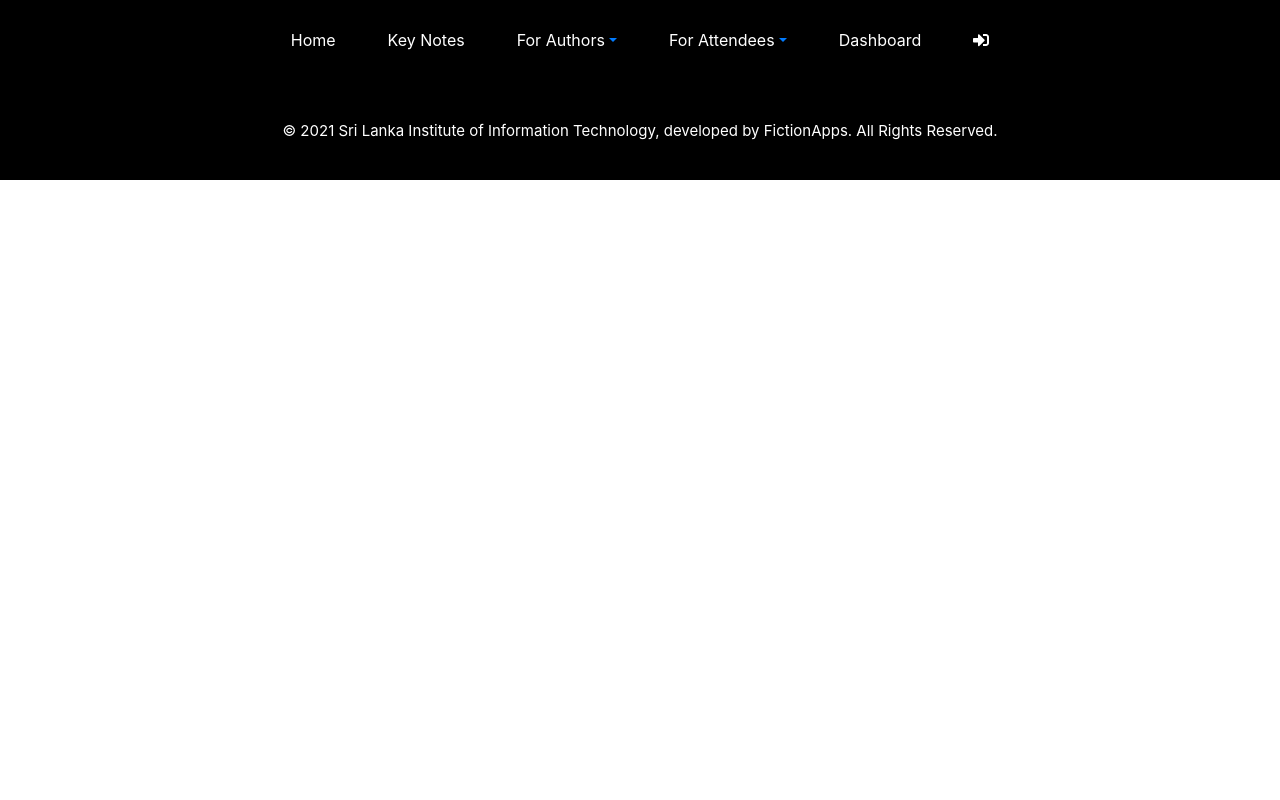
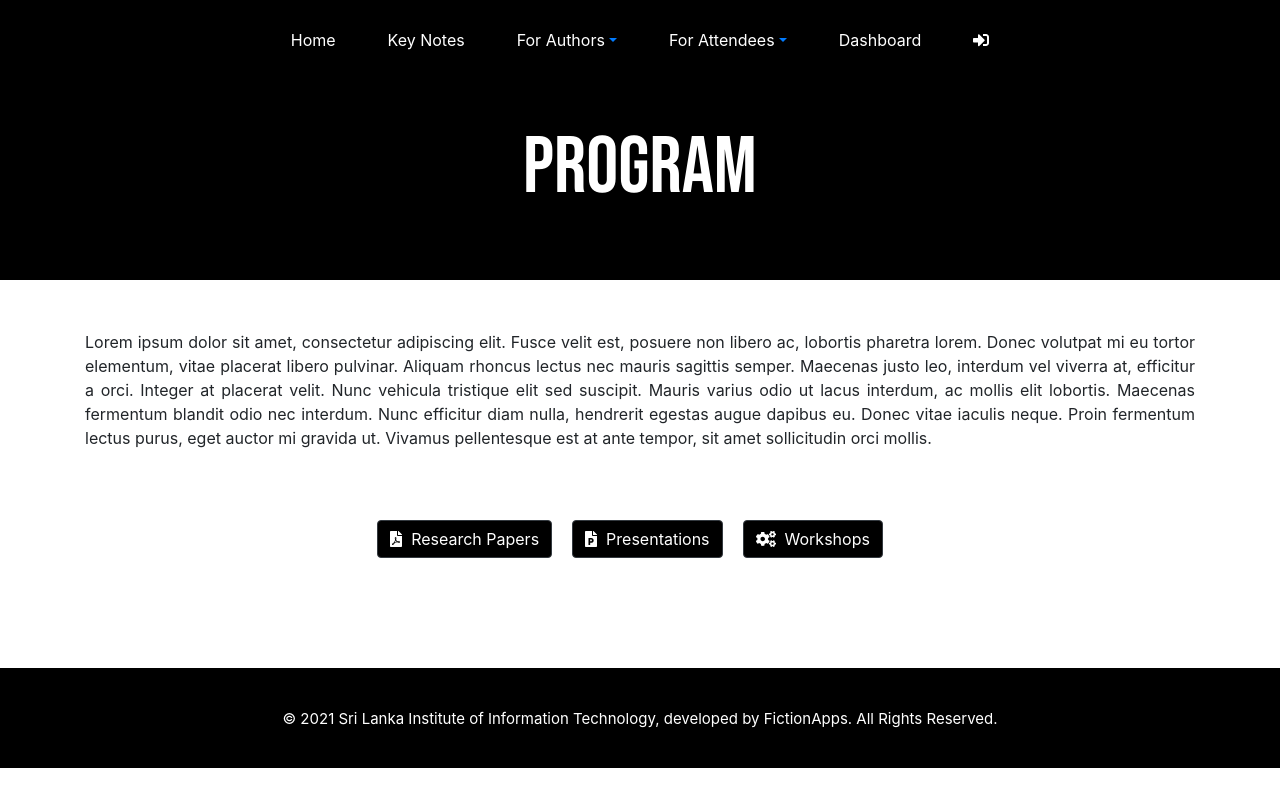
Before and after one commit to shamoda/ICAF-fe, a React (Vite) app: page /program in a window 1280 px wide. Built offline with nearby package versions, Linux system fonts and the light colour scheme.

Commit message:
program page added

```diff
--- a/src/component/FrontEnd.js
+++ b/src/component/FrontEnd.js
@@ -7,6 +7,7 @@ import ImportantDates from './ImportantDates/ImportantDates';
 import KeyNotes from './KeyNotes/KeyNotes';
 import Papers from './Papers/Papers';
 import Presentations from './Presentations/Presentations';
+import Program from './Program/Program';
 import Downloads from './TemplatesDownloads/Downloads';
 import Workshops from './Workshops/Workshops';
 
@@ -25,6 +26,7 @@ class FrontEnd extends Component {
                             <Route path="/workshops" component={Workshops}/>
                             <Route path="/importantdates" component={ImportantDates}/>
                             <Route path="/downloads" component={Downloads}/>
+                            <Route path="/program" component={Program}/>
                         </Switch>
                     <Footer/>
                 </Router>
--- /dev/null
+++ b/src/component/Program/Program.css
@@ -0,0 +1,30 @@
+.program-title {
+    font-family: 'Bebas Neue', cursive;
+    color: white;
+    font-size: 80px;
+    height: 200px;
+    background: black;
+    text-align: center;
+    padding: 28px 0px;
+}
+
+.program-container {
+    margin-top: 50px;
+}
+
+.program-description {
+    text-align: justify;
+}
+
+.program-topics {
+    margin-top: 50px;
+    text-align: center;
+    margin-bottom: 100px;
+}
+
+.program-button {
+    background-color: black !important;
+    margin-top: 20px;
+    margin-right: 20px;
+    margin-bottom:10px;
+}
--- /dev/null
+++ b/src/component/Program/Program.js
@@ -0,0 +1,41 @@
+import React, { Component } from 'react';
+import { Container, Button } from 'react-bootstrap';
+import { FontAwesomeIcon } from '@fortawesome/react-fontawesome'
+import { faCogs, faFileDownload, faFilePdf, faFilePowerpoint, faFileUpload } from '@fortawesome/free-solid-svg-icons';
+import './Program.css'
+
+class Program extends Component {
+    state = {  }
+    render() {
+        return (
+            <div>
+                <div className="program-title">
+                    PROGRAM
+                </div>
+
+                <div>
+                    <Container className="program-container">
+                        <div className="program-description">
+                            Lorem ipsum dolor sit amet, consectetur adipiscing elit. Fusce velit est, posuere non libero ac,
+                            lobortis pharetra lorem. Donec volutpat mi eu tortor elementum, vitae placerat libero pulvinar.
+                            Aliquam rhoncus lectus nec mauris sagittis semper. Maecenas justo leo, interdum vel viverra at,
+                            efficitur a orci. Integer at placerat velit. Nunc vehicula tristique elit sed suscipit. Mauris varius
+                            odio ut lacus interdum, ac mollis elit lobortis. Maecenas fermentum blandit odio nec interdum. Nunc
+                            efficitur diam nulla, hendrerit egestas augue dapibus eu. Donec vitae iaculis neque. Proin fermentum
+                            lectus purus, eget auctor mi gravida ut. Vivamus pellentesque est at ante tempor, sit amet sollicitudin
+                            orci mollis.
+                        </div>
+
+                        <div className="program-topics">
+                            <Button variant="dark" className="program-button"><FontAwesomeIcon icon={ faFilePdf } />&nbsp; Research Papers</Button>
+                            <Button variant="dark" className="program-button"><FontAwesomeIcon icon={ faFilePowerpoint } />&nbsp; Presentations</Button>
+                            <Button variant="dark" className="program-button"><FontAwesomeIcon icon={ faCogs } />&nbsp; Workshops</Button>
+                        </div>
+                    </Container>
+                </div>
+            </div>
+         );
+    }
+}
+
+export default Program;
```
